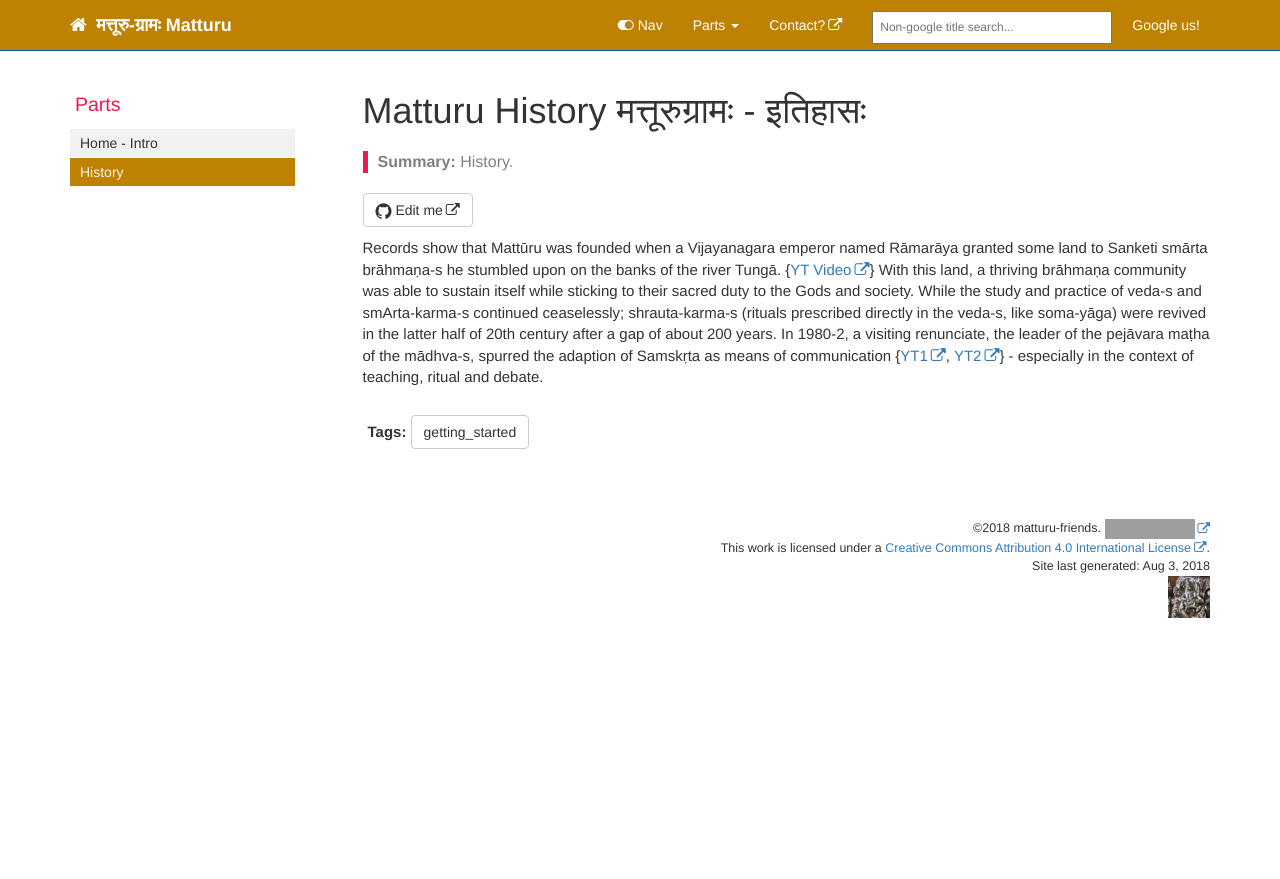
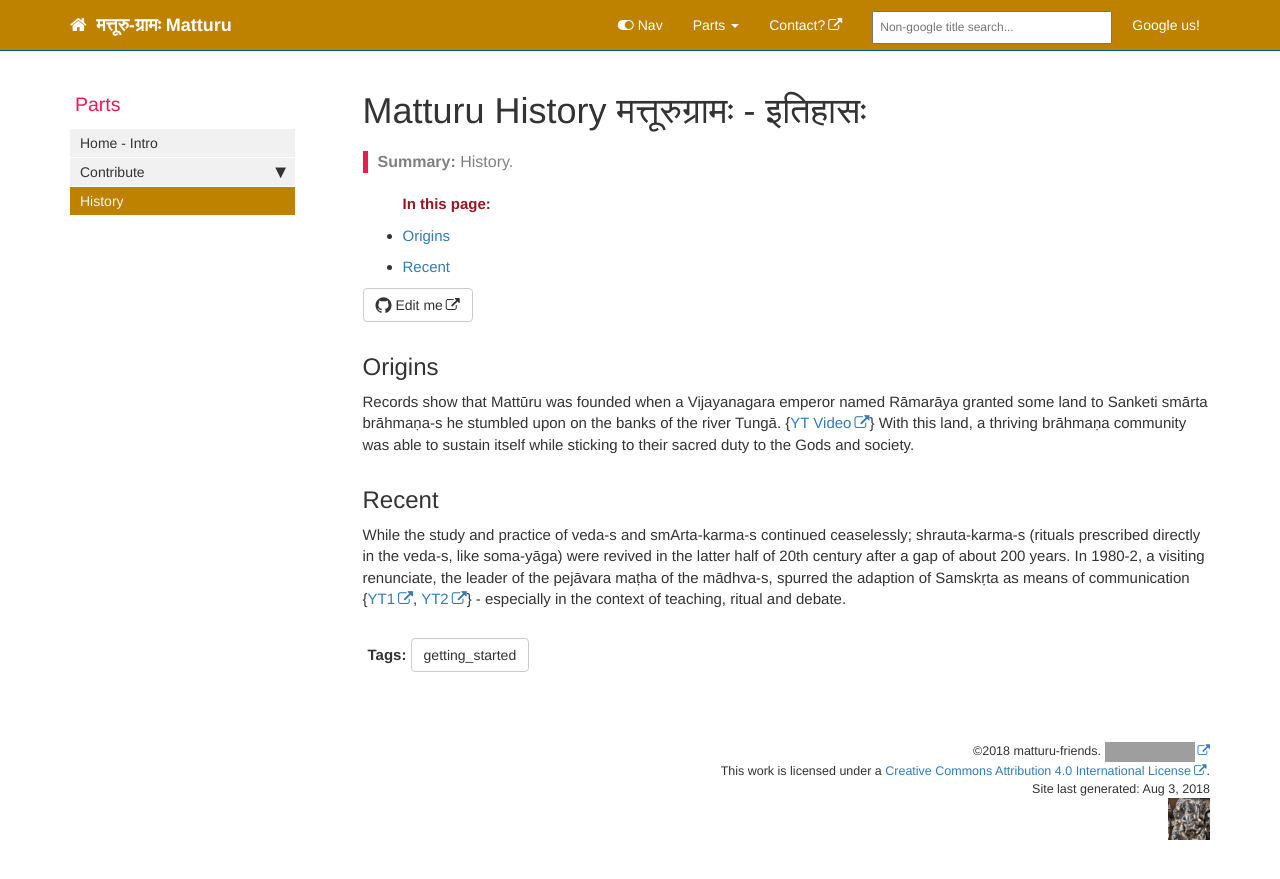
Before and after one commit to sanskrit/groups, a Jekyll site: the page built from history.md, in a window 1280 px wide. Shown: the top 879 px of the page. Built offline with Jekyll 4.4.1, drawn with Linux system fonts in a browser that asks for light colours; nearby versions of some CDN libraries; comment, search, counter and statistics services are not loaded; grey boxes are pictures that could not be loaded.

```diff
--- a/_data/sidebars/home_sidebar.yml
+++ b/_data/sidebars/home_sidebar.yml
@@ -4,5 +4,9 @@ title: Parts
 contents:
   - title: Home - Intro
     url: /index.html
+  - title: Contribute
+    contents:
+      - title: Motivation
+        url: /contribute/index.html
   - title: History
     url: /history.html
--- a/history.md
+++ b/history.md
@@ -5,4 +5,8 @@ sidebar: home_sidebar
 summary: History.
 ---
 
-Records show that Mattūru was founded when a Vijayanagara emperor named Rāmarāya granted some land to Sanketi smārta brāhmaṇa-s he stumbled upon on the banks of the river Tungā. {[YT Video](https://youtu.be/s0I8h5oCbrQ?t=269)} With this land, a thriving brāhmaṇa community was able to sustain itself while sticking to their sacred duty to the Gods and society. While the study and practice of veda-s and smArta-karma-s continued ceaselessly; shrauta-karma-s (rituals prescribed directly in the veda-s, like soma-yāga) were revived in the latter half of 20th century after a gap of about 200 years. In 1980-2, a visiting renunciate, the leader of the pejāvara maṭha of the mādhva-s, spurred the adaption of Samskṛta as means of communication {[YT1](https://youtu.be/s0I8h5oCbrQ?t=392), [YT2](https://youtu.be/a8GM5YpC3Us?t=366)} - especially in the context of teaching, ritual and debate.
+## Origins
+Records show that Mattūru was founded when a Vijayanagara emperor named Rāmarāya granted some land to Sanketi smārta brāhmaṇa-s he stumbled upon on the banks of the river Tungā. {[YT Video](https://youtu.be/s0I8h5oCbrQ?t=269)} With this land, a thriving brāhmaṇa community was able to sustain itself while sticking to their sacred duty to the Gods and society.
+
+## Recent
+While the study and practice of veda-s and smArta-karma-s continued ceaselessly; shrauta-karma-s (rituals prescribed directly in the veda-s, like soma-yāga) were revived in the latter half of 20th century after a gap of about 200 years. In 1980-2, a visiting renunciate, the leader of the pejāvara maṭha of the mādhva-s, spurred the adaption of Samskṛta as means of communication {[YT1](https://youtu.be/s0I8h5oCbrQ?t=392), [YT2](https://youtu.be/a8GM5YpC3Us?t=366)} - especially in the context of teaching, ritual and debate.
```
Also changed, not shown: contribute/index.md (added, +23 -0 lines), contribute/veda-shaalaa.md (added, +5 -0 lines), index.md (+1 -1 lines).
